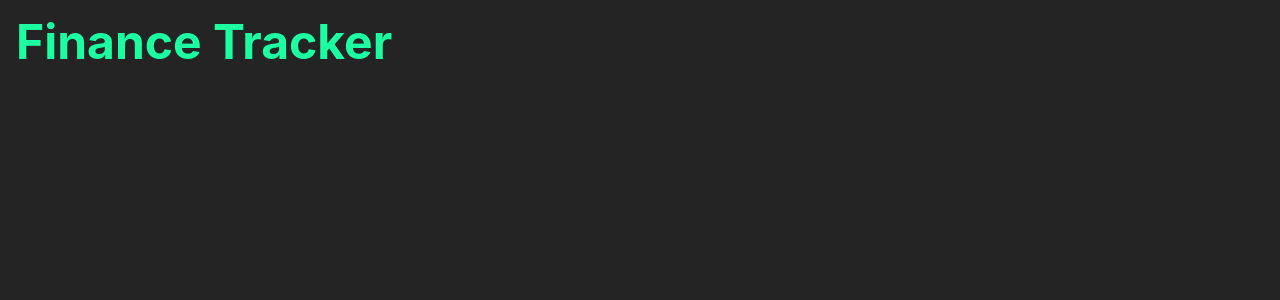
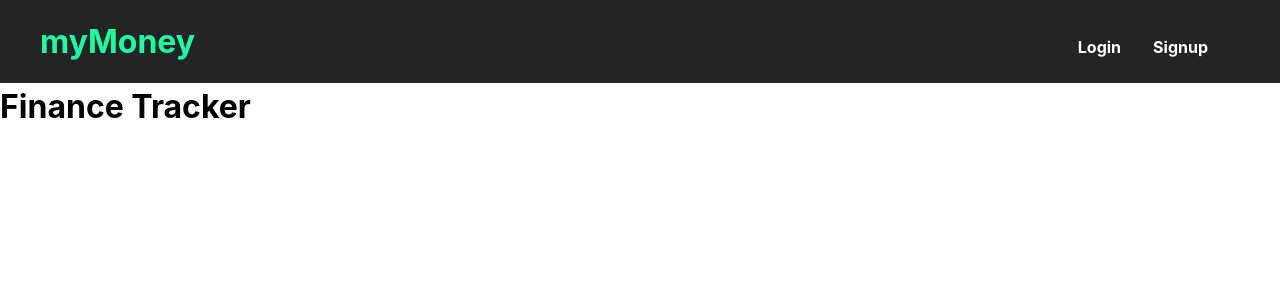
Before and after one commit to SheriefElnahas/react-small-projects, a React app in the folder 07-finance-tracker/: page / in a window 1280 px wide. Shown: the top 300 px of the page. Built offline with nearby package versions, Linux system fonts and the light colour scheme; the HTML template or start-up script is replaced by a standard one.

Commit message:
Build navbar component

```diff
--- a/07-finance-tracker/package.json
+++ b/07-finance-tracker/package.json
@@ -11,7 +11,8 @@
   },
   "dependencies": {
     "react": "^18.2.0",
-    "react-dom": "^18.2.0"
+    "react-dom": "^18.2.0",
+    "react-router-dom": "^6.21.2"
   },
   "devDependencies": {
     "@types/react": "^18.2.43",
--- a/07-finance-tracker/src/App.jsx
+++ b/07-finance-tracker/src/App.jsx
@@ -1,7 +1,15 @@
+import { Routes, Route } from 'react-router-dom';
+import Navbar from './components/Navbar';
 function App() {
-  return <main>
-    <h1>Finance Tracker</h1>
-  </main>
+  return (
+    <div >
+      <Navbar />
+      <Routes></Routes>
+      <main>
+        <h1>Finance Tracker</h1>
+      </main>
+    </div>
+  );
 }
 
 export default App;
--- /dev/null
+++ b/07-finance-tracker/src/components/Navbar.css
@@ -0,0 +1,35 @@
+.nav {
+  background: #242424;
+  padding: 1.5rem;
+  color: #fff;
+}
+
+.nav .container {
+  display: flex;
+  align-items: center;
+  justify-content: space-between;
+}
+
+.nav__logo {
+  font-size: 2rem;
+  line-height: 1.1;
+  color: #1bffa2;
+}
+
+.nav__list {
+  display: flex;
+}
+.nav__item {
+  margin-right: 2rem;
+  font-weight: bold;
+}
+
+.nav__link {
+  color: #fff;
+  margin-top: 0.7rem;
+}
+
+.nav__link:hover {
+  color:#1bffa2;
+
+}
--- /dev/null
+++ b/07-finance-tracker/src/components/Navbar.jsx
@@ -0,0 +1,24 @@
+import './Navbar.css';
+function Navbar() {
+  return (
+    <nav className="nav">
+      <div className="container">
+        <h1 className="nav__logo">myMoney</h1>
+        <ul className="nav__list">
+          <li className="nav__item">
+            <a className="nav__link" href="#">
+              Login
+            </a>
+          </li>
+          <li className="nav__item">
+            <a className="nav__link" href="#">
+              Signup
+            </a>
+          </li>
+        </ul>
+      </div>
+    </nav>
+  );
+}
+
+export default Navbar;
--- a/07-finance-tracker/src/index.css
+++ b/07-finance-tracker/src/index.css
@@ -2,10 +2,10 @@
   font-family: Inter, system-ui, Avenir, Helvetica, Arial, sans-serif;
   line-height: 1.5;
   font-weight: 400;
-
+/*
   color-scheme: light dark;
   color: #fff;
-  background-color: #242424;
+  background-color: #242424; */
 
   font-synthesis: none;
   text-rendering: optimizeLegibility;
@@ -15,27 +15,26 @@
 * {
   margin: 0;
   padding: 0;
+  box-sizing: border-box;
 }
 
-a {
+/* a {
   font-weight: 500;
   color: #646cff;
   text-decoration: inherit;
+} */
+/* a:hover {
+  color: #535bf2;
+} */
+
+/* main {
+  margin:1rem;
+} */
+.container {
+  max-width:1200px;
+  margin:0 auto;
 }
-a:hover {
-  color: #535bf2;
-}
-
-main {
-  margin:1rem;
-}
-h1 {
-  font-size: 3em;
-  line-height: 1.1;
-  margin-bottom:0.5rem;
-  margin-top:1rem;
-  color:#1bffa2;
-}
+/*
 button {
   border-radius: 8px;
   border: 1px solid transparent;
@@ -56,4 +55,12 @@ button:hover {
 button:focus,
 button:focus-visible {
   outline: 4px auto -webkit-focus-ring-color;
+} */
+
+ul {
+  list-style: none;
 }
+a {
+  display:inline-block;
+  text-decoration: none;
+}
--- a/07-finance-tracker/src/main.jsx
+++ b/07-finance-tracker/src/main.jsx
@@ -1,9 +1,10 @@
 import ReactDOM from 'react-dom/client';
 import App from './App.jsx';
 import './index.css';
+import { BrowserRouter } from 'react-router-dom';
 
 ReactDOM.createRoot(document.getElementById('root')).render(
-  // <React.StrictMode>
-  <App />
-  // </React.StrictMode>,
+  <BrowserRouter>
+    <App />
+  </BrowserRouter>
 );
```
Also changed, not shown: 07-finance-tracker/src/pages/Home.jsx (added, +9 -0 lines), 1 other file (tests, documents, lock files or other folders).
